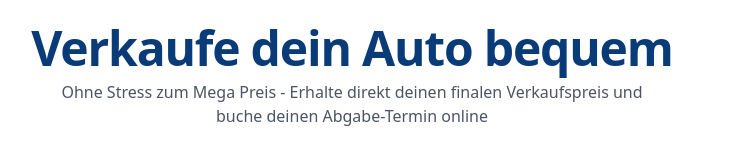
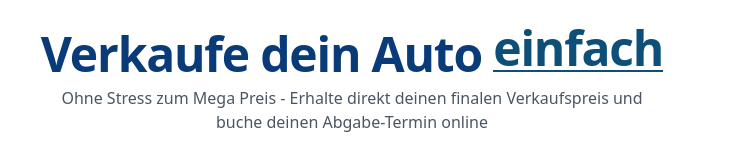
Before and after one commit to MoazamAli45/wirkaufendeinauto, a React (Vite) app: page / in a window 1280 px wide. Shown: the top 160 px of the page, without its empty margins (288-1030 px from the left). Built offline with nearby package versions, Linux system fonts and the light colour scheme.

Commit message:
Add AnimatedText component and implement word animation in header

```diff
--- a/src/App.jsx
+++ b/src/App.jsx
@@ -4,6 +4,7 @@
 import { useState, useEffect, useMemo } from "react";
 import { ChevronDown, ChevronRight } from "lucide-react";
 import { SemiCircleProgress } from "react-semicircle-progressbar";
+import AnimatedText from "./components/animatedText";
 
 // The JSON data
 const carData = [
@@ -214,7 +215,7 @@ export default function DynamicCarDetailsForm() {
       <div className="space-y-8">
         <div className="space-y-2 text-center">
           <h1 className="text-5xl font-bold tracking-tight text-[#0A3B79] sm:text-4xl md:text-5xl">
-            Verkaufe dein Auto bequem
+            Verkaufe dein Auto <AnimatedText />
           </h1>
           <p className="mx-auto max-w-[600px] text-gray-600">
             Ohne Stress zum Mega Preis - Erhalte direkt deinen finalen
--- /dev/null
+++ b/src/components/AnimatedText.jsx
@@ -0,0 +1,33 @@
+import { useState, useEffect } from "react";
+
+const AnimatedText = () => {
+  const words = ["bequem", "einfach", "Schnell"]; // Words to display
+  const [currentWordIndex, setCurrentWordIndex] = useState(0);
+
+  useEffect(() => {
+    const interval = setInterval(() => {
+      setCurrentWordIndex((prevIndex) => (prevIndex + 1) % words.length);
+    }, 3000); // Change word every 3 seconds
+    return () => clearInterval(interval);
+  }, []);
+
+  return (
+    <div className="relative inline-block overflow-hidden">
+      {/* Text with animation */}
+      <span
+        key={currentWordIndex} // Ensure a fresh render
+        className="block text-5xl font-bold text-[#0D4F78] transition-all duration-500 ease-in-out"
+      >
+        {words[currentWordIndex]}
+      </span>
+
+      {/* Bottom Line Animation */}
+      <div
+        key={`line-${currentWordIndex}`} // Reset line animation on each word change
+        className="absolute -bottom-[2px] left-0 h-1 bg-[#0D4F78] animate-line "
+      />
+    </div>
+  );
+};
+
+export default AnimatedText;
--- a/src/index.css
+++ b/src/index.css
@@ -35,3 +35,14 @@
   border-width: 0 4px 4px 0; /* Tick mark shape */
   transform: rotate(45deg); /* Rotate to form a tick */
 }
+@keyframes line {
+  0% {
+    width: 0;
+  }
+  100% {
+    width: 100%;
+  }
+}
+.animate-line {
+  animation: line 2s ease-in-out forwards;
+}
```
